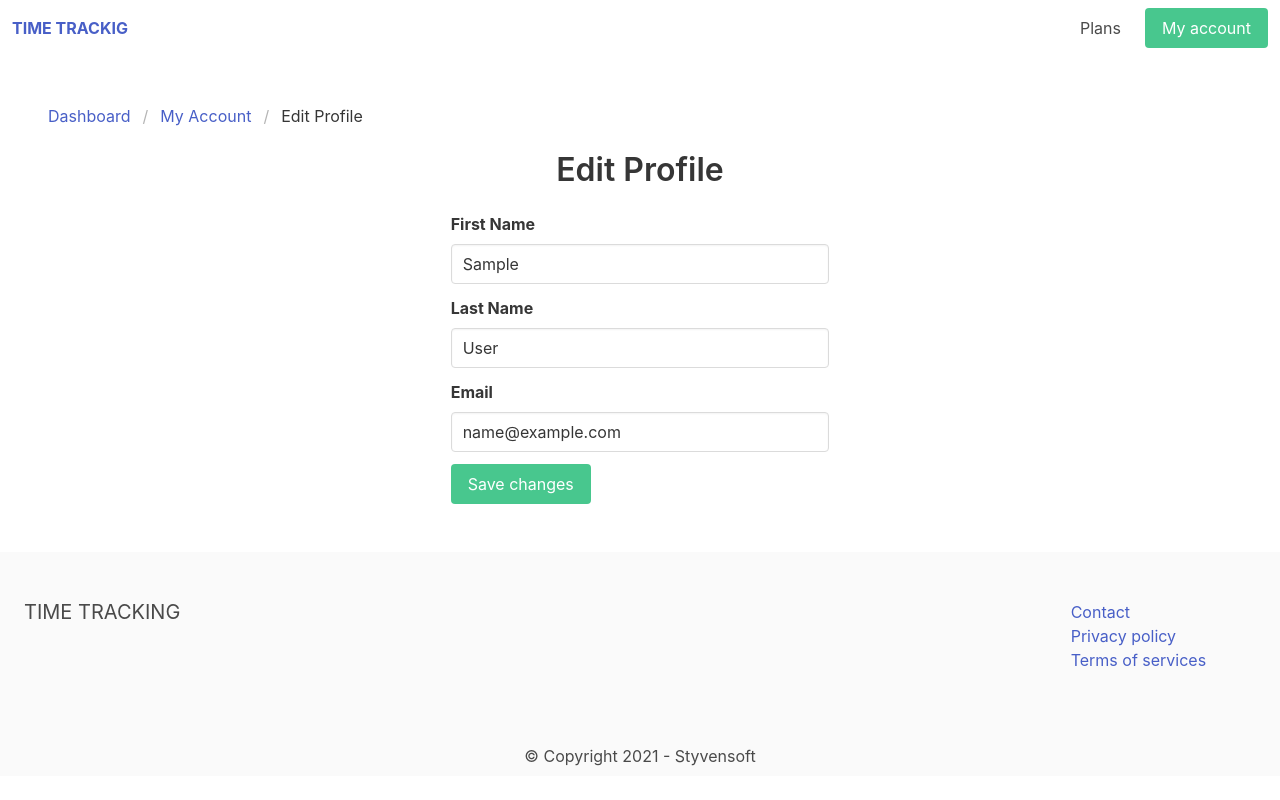
After one commit to StyvenSoft/time-tracking, a Django app: page /myaccount/edit_profile in a window 1280 px wide. The commit adds this page. Run offline with Django 3.2, Linux system fonts and the light colour scheme; the visitor is signed in with stand-in values (Sample User, id 1); parts of the project's set-up code (start-up, migrations or seed data) failed here and were passed over.

Commit message:
Create page template edit profile

```diff
--- /dev/null
+++ b/apps/userprofile/templates/userprofile/edit_profile.html
@@ -0,0 +1,50 @@
+{% extends 'core/base.html' %}
+
+{% block title %} Edit Profile | {% endblock %}
+
+{% block content %}
+    <nav class="breadcrumb" aria-label="breadcrumbs">
+        <ul>
+            <li><a href="#">Dashboard</a></li>
+            <li><a href="{% url 'myaccount' %}">My Account</a></li>
+            <li class="is-active"><a href="{% url 'edit_profile' %}" aria-current="page">Edit Profile</a></li>
+        </ul>
+    </nav>
+
+    <div class="columns">
+        <div class="column is-4 is-offset-4">
+            <h1 class="title has-text-centered">Edit Profile</h1>
+            <form action="." method="post" enctype="multipart/form-data">
+                {% csrf_token %}
+
+                <div class="field">
+                    <label class="label">First Name</label>
+                    <div class="control">
+                        <input type="text" name="first_name" id="first_name" class="input"{% if request.user.first_name %} value="{{ request.user.first_name }}" {% endif %}>
+                    </div>
+                </div>
+
+                <div class="field">
+                    <label class="label">Last Name</label>
+                    <div class="control">
+                        <input type="text" name="last_name" id="last_name" class="input"{% if request.user.last_name %} value="{{ request.user.last_name }}" {% endif %}>
+                    </div>
+                </div>
+
+                <div class="field">
+                    <label class="label">Email</label>
+                    <div class="control">
+                        <input type="text" name="email" id="email" class="input"{% if request.user.email %} value="{{ request.user.email }}" {% endif %}>
+                    </div>
+                </div>
+
+                <div class="field">
+                    <div class="control">
+                        <button class="button is-success">Save changes</button>
+                    </div>
+                </div>
+            </form>
+        </div>
+    </div>
+
+{% endblock %}
--- a/apps/userprofile/templates/userprofile/myaccount.html
+++ b/apps/userprofile/templates/userprofile/myaccount.html
@@ -26,7 +26,7 @@
             </div>
         </div>
 
-        <a href="#" class="button is-info">Edit Profile</a>
+        <a href="{% url 'edit_profile' %}" class="button is-info">Edit Profile</a>
         <a href="{% url 'logout' %}" class="button is-danger">Logout</a>
     </div>
 </div>
--- a/apps/userprofile/views.py
+++ b/apps/userprofile/views.py
@@ -1,3 +1,4 @@
+from django.contrib import messages
 from django.contrib.auth import login
 from django.contrib.auth.decorators import login_required
 from django.contrib.auth.forms import UserCreationForm
@@ -13,6 +14,20 @@ from .models import Userprofile
 @login_required
 def myaccount(request):
     return render(request, 'userprofile/myaccount.html')
+
+@login_required
+def edit_profile(request):
+    if request.method == 'POST':
+        request.user.first_name = request.POST.get('first_name', '')
+        request.user.last_name = request.POST.get('last_name', '')
+        request.user.email = request.POST.get('email', '')
+        request.user.save()
+
+        messages.info(request, 'The change was saved')
+
+        return redirect('myaccount')
+
+    return render(request, 'userprofile/edit_profile.html')
 
 def signup(request):
     if request.method == 'POST':
--- a/timing/urls.py
+++ b/timing/urls.py
@@ -17,7 +17,7 @@ from django.contrib import admin
 from django.contrib.auth import views as auth_views
 from django.urls import path
 from apps.core.views import frontpage, privacy, plans
-from apps.userprofile.views import signup, myaccount
+from apps.userprofile.views import signup, myaccount, edit_profile
 
 urlpatterns = [
     path('', frontpage, name='frontpage'),
@@ -30,4 +30,5 @@ urlpatterns = [
     path('login/', auth_views.LoginView.as_view(template_name='userprofile/login.html'), name='login'),
     path('logout/', auth_views.LogoutView.as_view(), name='logout'),
     path('myaccount/', myaccount, name='myaccount'),
+    path('myaccount/edit_profile', edit_profile, name='edit_profile'),
 ]
```
